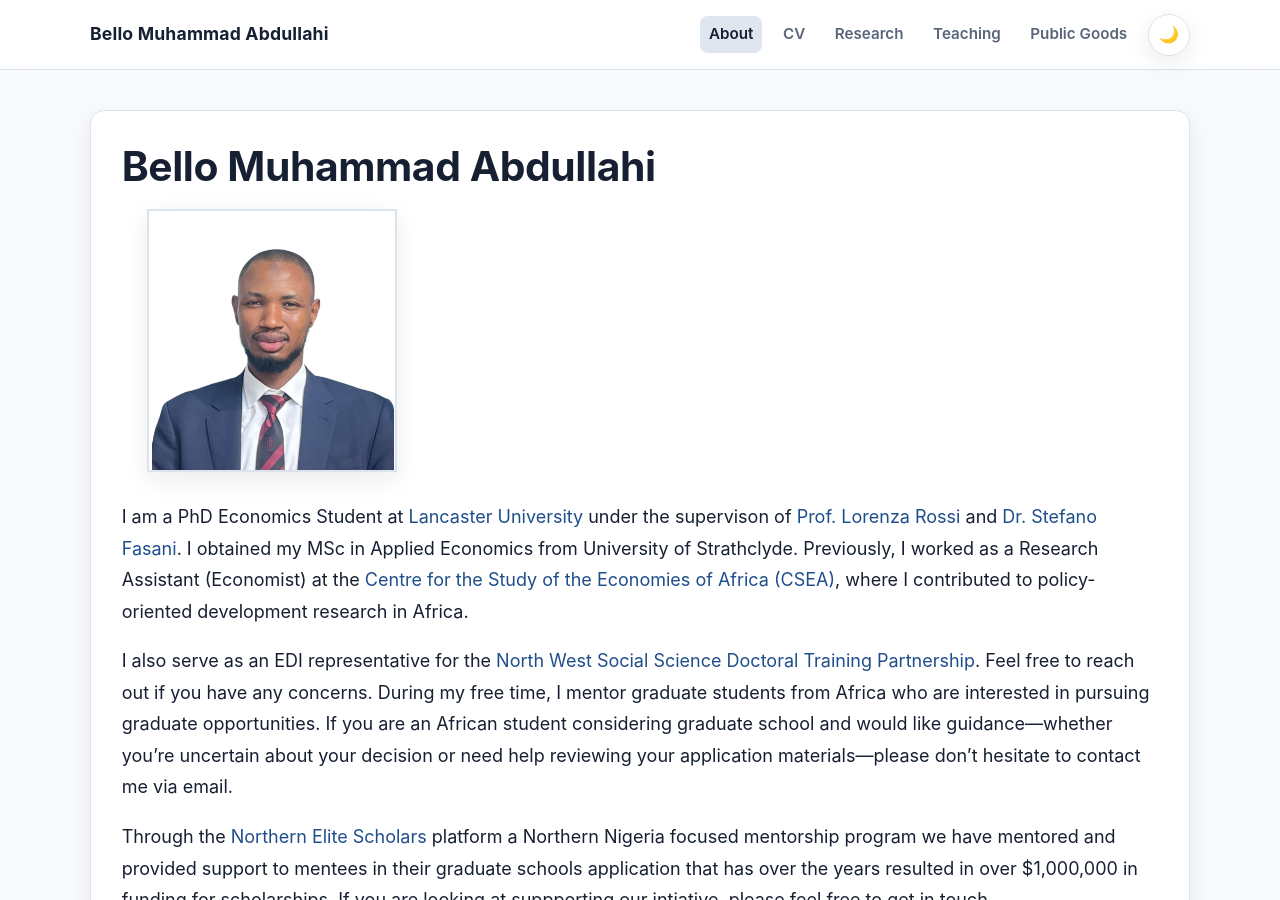
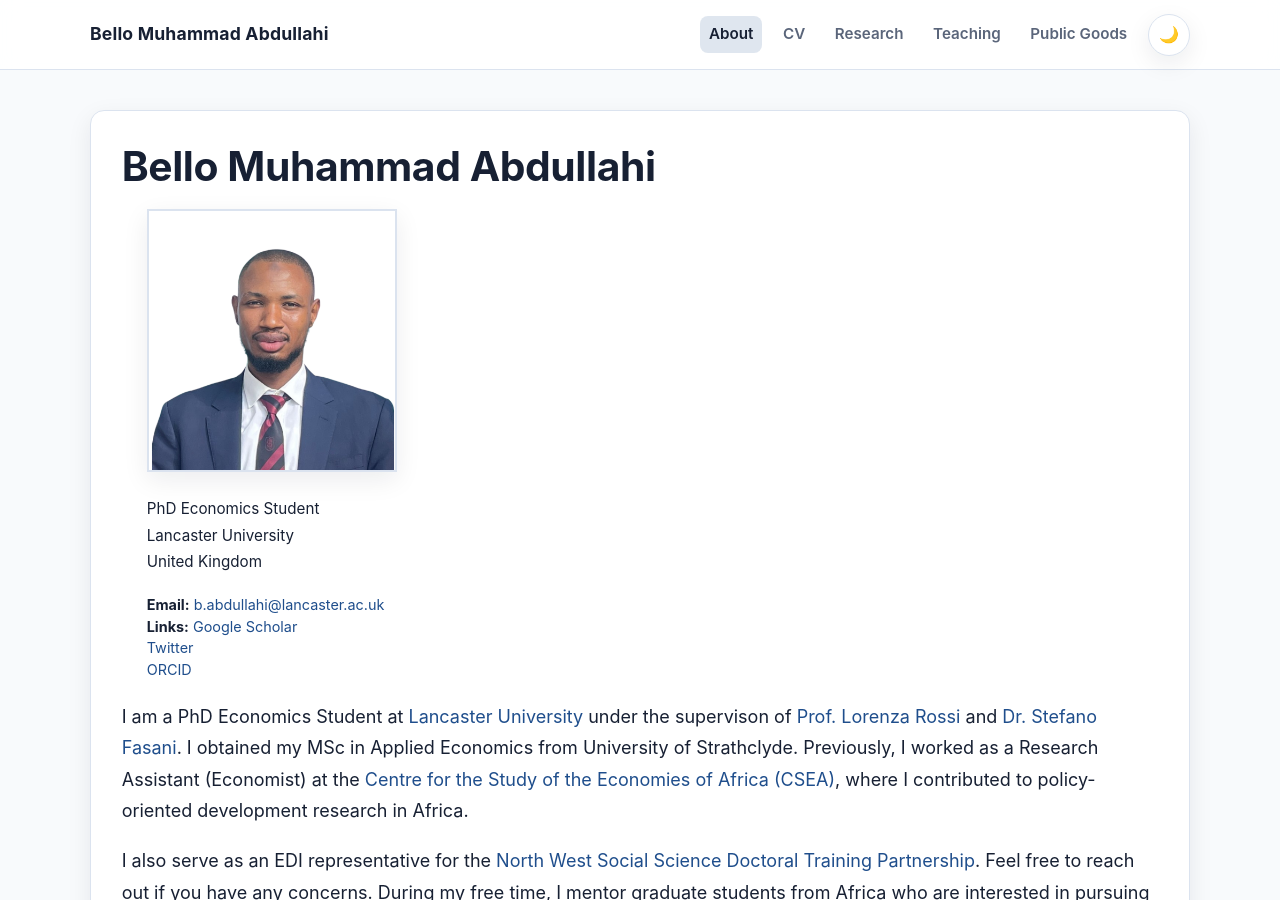
Before and after one commit to Bello-Abdullahi/Bello-Abdullahi.github.io, a Jekyll site: the page built from _pages/about.md, in a window 1280 px wide and 900 px high. Built offline with Jekyll 4.4.1, drawn with Linux system fonts in a browser that asks for light colours.

Commit message:
Modify profile alignment and add contact details
Updated profile alignment and added contact information.

```diff
--- a/_pages/about.md
+++ b/_pages/about.md
@@ -6,14 +6,23 @@ nav: true
 nav_order: 1
 
 profile:
-  align: centre
+  align: right
   image: Passport.png
   image_circular: true
+  email: b.abdullahi@lancaster.ac.uk
+  scholar: https://scholar.google.com/citations?user=FONaAoAAAAAJ&hl=en
+  twitter: Muhammad_Bell0
+  orcid: 0000-0001-5075-1812
+  address: >
+    PhD Economics Student <br>
+    Lancaster University <br>
+    United Kingdom
 
 news: false
 latest_posts: false
 selected_papers: false
 social: false
+
 ---
 
 I am a PhD Economics Student at [Lancaster University](https://www.lancaster.ac.uk) under the supervison of [Prof. Lorenza Rossi](https://sites.google.com/view/lorenza-rossi/home-page) and [Dr. Stefano Fasani](https://sites.google.com/view/stefano-fasani). I obtained my MSc in Applied Economics from University of Strathclyde. Previously, I worked as a Research Assistant (Economist) at the [Centre for the Study of the Economies of Africa (CSEA)](https://www.cseaafrica.org/), where I contributed to policy-oriented development research in Africa.
```
